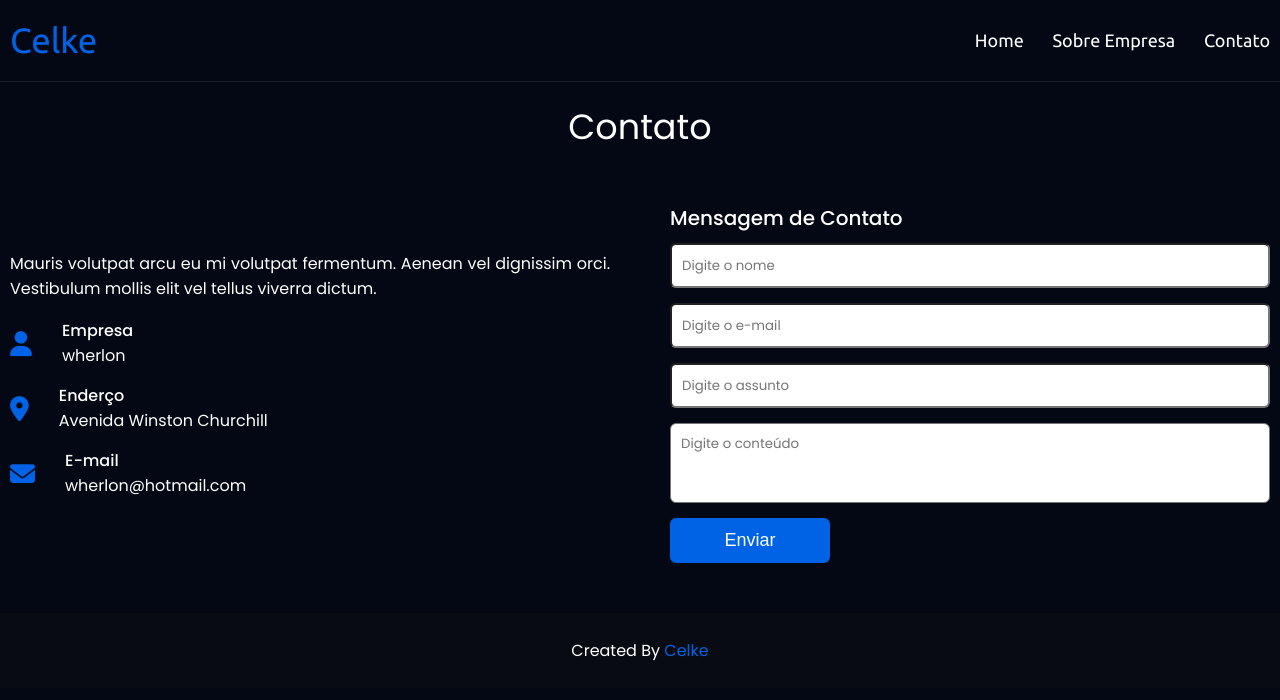
After one commit to WallaceHerlon/udemy-desenvolvimento-web, a PHP site: page /contato.html in a window 1280 px wide. The commit adds this page. Shown: the top 700 px of the page. Run offline with PHP 8.4, Linux system fonts and the light colour scheme.

Commit message:
Projeto 01: site_layout - Página de contato

```diff
--- /dev/null
+++ b/projetos/01_layout_site/contato.html
@@ -0,0 +1,117 @@
+<!DOCTYPE html>
+<html lang="pt-br">
+
+<head>
+    <meta charset="UTF-8">
+    <meta http-equiv="X-UA-Compatible" content="IE=edge">
+    <meta name="viewport" content="width=device-width, initial-scale=1.0">
+    <link rel="shortcut icon" href="./img/favicon.ico">
+    <link rel="stylesheet" href="./css/stayle.css">
+    <link rel="stylesheet" href="https://cdnjs.cloudflare.com/ajax/libs/font-awesome/6.2.1/css/all.min.css">
+    <title>Layout site</title>
+
+</head>
+
+<body>
+    <nav class="navbar">
+        <div class="max-width">
+            <div class="logo">
+                <a href="index.html">Celke</a>
+            </div>
+            <ul class="menu" id="menu-site">
+                <li><a href="index.html">Home</a></li>
+                <li><a href="sobre-empresa.html">Sobre Empresa</a></li>
+                <li><a href="contato.html">Contato</a></li>
+            </ul>
+            <div class="menu-btn" id="menu-btn">
+                <i class="fa-solid fa-bars" id="menu-icon"></i>
+            </div>
+        </div>
+    </nav>
+
+    <section class="contact">
+        <div class="max-width">
+            <h2 class="title">Contato</h2>
+            <div class="contact-content">
+                <div class="column left">
+                    <p>Mauris volutpat arcu eu mi volutpat fermentum. Aenean vel dignissim orci. Vestibulum mollis elit
+                        vel tellus viverra dictum.</p>
+                    <div class="icons">
+
+                        <div class="row">
+                            <i class="fa-solid fa-user"></i>
+                            <div class="info">
+                                <div class="head">
+                                    Empresa
+                                </div>
+                                <div class="sub-title">
+                                    wherlon
+                                </div>
+                            </div>
+                        </div>
+
+                        <div class="row">
+                            <i class="fa-solid fa-location-dot"></i>
+                            <div class="info">
+                                <div class="head">
+                                    Enderço
+                                </div>
+                                <div class="sub-title">
+                                    Avenida Winston Churchill
+                                </div>
+                            </div>
+                        </div>
+
+                        <div class="row">
+                            <i class="fa-solid fa-envelope"></i>
+                            <div class="info">
+                                <div class="head">
+                                    E-mail
+                                </div>
+                                <div class="sub-title">
+                                    wherlon@hotmail.com
+                                </div>
+                            </div>
+                        </div>
+                    </div>
+                </div>
+
+                <div class="column right">
+                    <div class="text">
+                        Mensagem de Contato
+                    </div>
+                    <form>
+                        <div class="fields">
+                            <div class="field name">
+                                <input type="text" placeholder="Digite o nome" required>
+                            </div>
+                            <div class="field email">
+                                <input type="email" placeholder="Digite o e-mail" required>
+                            </div>
+                        </div>
+
+                        <div class="field">
+                            <input type="text" placeholder="Digite o assunto" required>
+                        </div>
+
+                        <div class="field textarea">
+                            <textarea cols="30" rows="10" placeholder="Digite o conteúdo" required></textarea>
+                        </div>
+
+                        <div class="button-area">
+                            <button type="submit">Enviar</button>
+                        </div>
+                    </form>
+                </div>
+            </div>
+        </div>
+    </section>
+
+    <footer>
+        <span>Created By <a href="contato.html">Celke</a></span>
+    </footer>
+
+    <script src="./js/javascript.js"></script>
+</body>
+
+</html>
--- a/projetos/01_layout_site/css/stayle.css
+++ b/projetos/01_layout_site/css/stayle.css
@@ -425,3 +425,146 @@ footer span a:hover{
         margin-top: 50px;
     }
 }
+
+/* Inicio da pagina contato */
+
+.contact {
+    color: var(--site-color);
+    background-color: var(--main-color);
+    font-family: 'Poppins', sans-serif;
+}
+
+.contact .title {
+    text-align: center;
+    margin-bottom: 50px;
+    padding-top: 50px;
+    font-weight: 400;
+    font-size: 35px;
+}
+
+.contact .contact-content {
+    display: flex;
+    flex-wrap: wrap;
+    align-items: center;
+    justify-content: space-between;
+}
+
+.contact .contact-content .column {
+    width: calc(50% - 30px);
+}
+
+.contact .contact-content .left p {
+    text-align: justify;
+}
+
+.contact .contact-content .left .icons {
+    margin: 10px 0;
+}
+
+.contact .contact-content .row {
+    display: flex;
+    height: 65px;
+    align-items: center;
+}
+
+.contact .contact-content .row .info {
+    margin-left: 30px;
+}
+
+.contact .contact-content .row i {
+    font-size: 25px;
+    color: var(--active-color);
+}
+
+.contact .contact-content .info .head {
+    font-weight: 500;
+}
+
+.contact .contact-content .info .sub-title {
+    color: var(--site-color);
+}
+
+.contact .contact-content .text {
+    font-size: 20px;
+    font-weight: 500;
+    margin-bottom: 10px;
+}
+
+.contact .right form .field,
+.contact .right form .fields .field {
+    height: 45px;
+    width: 100%;
+    margin-bottom: 15px;
+}
+
+.contact .right form .textarea {
+    height: 80px;
+    width: 100%;
+}
+
+.contact .right form .field input,
+.contact .right form .field textarea {
+    height: 100%;
+    width: 100%;
+    border-radius: 6px;
+    outline: none;
+    padding: 0 10px;
+    font-family: 'Poppins', sans-serif;
+    transition: all 0.3s ease;
+}
+
+.contact .right form .field input:focus,
+.contact .right form .field textarea:focus {
+    border-color: var(--active-color);
+}
+
+.contact .right form .textarea textarea {
+    padding-top: 10px;
+    resize: none;
+}
+
+.contact .right form .button-area {
+    display: flex;
+    align-items: center;
+}
+
+.right form .button-area button {
+    background-color: var(--active-color);
+    color: var(--site-color);
+    display: block;
+    width: 160px !important;
+    height: 45px;
+    outline: none;
+    font-size: 18px;
+    font-weight: 400;
+    border-radius: 6px;
+    cursor: pointer;
+    flex-wrap: wrap;
+    border: 2px solid var(--active-color);
+    transition: all 0.3s ease;
+}
+
+.right form .button-area button:hover {
+    color: var(--active-color);
+    background: none;
+}
+
+@media (max-width: 947px) {
+    .contact .contact-content .column {
+        width: 100%;
+        margin-bottom: 35px;
+    }
+}
+
+@media(max-width: 500px) {
+    .contact .title {
+        margin-top: 50px;
+    }
+    .contact .right form .fields {
+        flex-direction: column;
+    }
+    .contact .right form .name,
+    .contact .right form .email {
+        margin: 0;
+    }
+}
--- a/projetos/01_layout_site/sobre-empresa.html
+++ b/projetos/01_layout_site/sobre-empresa.html
@@ -78,6 +78,10 @@
         </div>
     </section>
 
+    <footer>
+        <span>Created By <a href="contato.html">Celke</a></span>
+    </footer>
+
     <script src="./js/javascript.js"></script>
 </body>
 
```
